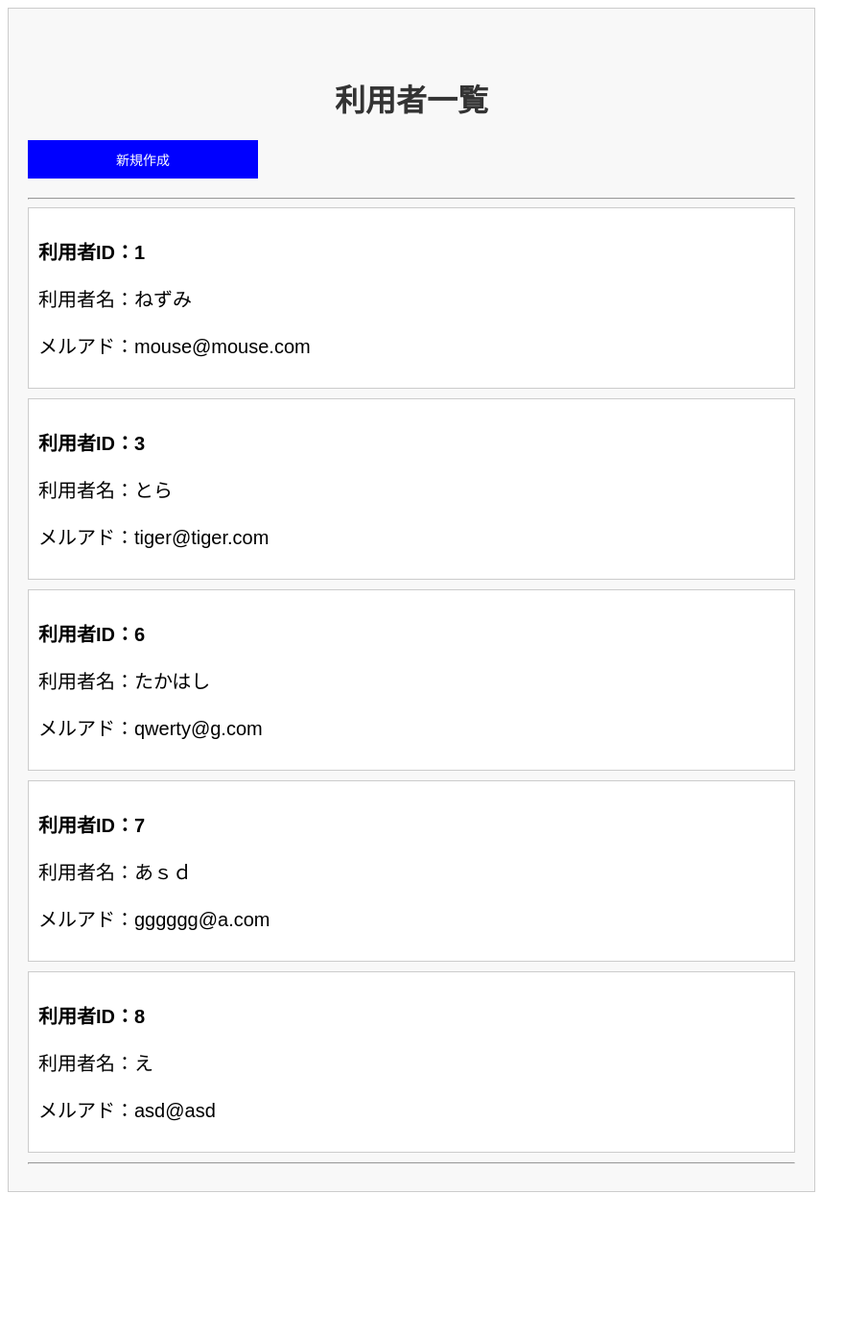
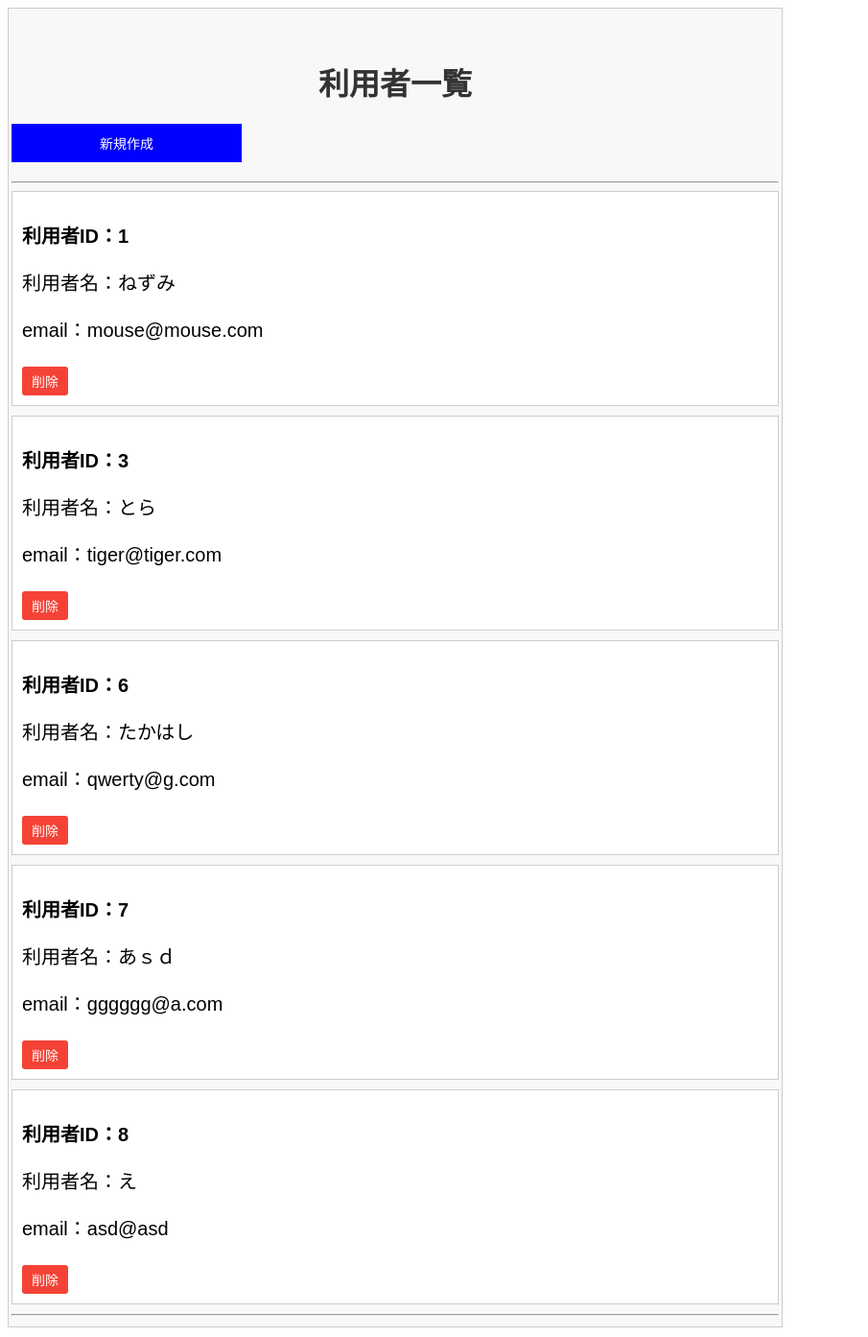
Before and after one commit to Namiki-Takahashi/library-app, a Flask app: template templates/users/list.html in a window 1280 px wide. Shown: the whole page at 96% size, without its empty margins (0-905 px from the left). Before the commit the page ends 1242 px from the top, so only its background shows below. Run offline with Flask 3, Linux system fonts and the light colour scheme; the template is opened without the code that fills it: values that come from a table or form of the project are taken from there, others are empty.

Commit message:
make delete button

```diff
--- a/app.py
+++ b/app.py
@@ -3,7 +3,7 @@ import os
 from flask import Flask, render_template, request, redirect, url_for
 from flask_sqlalchemy import SQLAlchemy
 from flask_migrate import Migrate
-
+from application.users.forms import UserForm
 from models import db, User
 
 # ==================================================
@@ -24,30 +24,42 @@ db.init_app(app)
 Migrate(app, db)
 
 # ==================================================
-# Flaskに対する設定
+# ユーザー
 # ==================================================
 # 一覧
-@app.route('/')
+@app.route('/users')
 def index():
     # ユーザー一覧を取得
     list_users = User.query.all()
     return render_template('users/list.html', list_users=list_users)
 
-@app.route('/new', methods=['GET', 'POST'])
+# 登録処理
+@app.route('/users/new', methods=['GET', 'POST'])
 def new_user():
+    form = UserForm(request.form)
     # POST
     if request.method == 'POST':
         # 入力取得
-        name = request.form['name']
-        email = request.form['email']
-        user = User(name = name, email = email )
+        name = form.name.data
+        email = form.email.data
+        user = User(name=name, email=email )
         # 登録
         db.session.add(user)
         db.session.commit()
         # 一覧へ
-        return redirect(url_for('new_user'))
+        return redirect(url_for('index'))
     # GET
-    return render_template('users/new.html')
+    return render_template('users/new.html', form=form)
+
+# 削除処理
+@app.route('/users/delete/<int:user_id>', methods=['POST'])
+def delete_user(user_id):
+    user = User.query.get(user_id)
+
+    db.session.delete(user)
+    db.session.commit()
+
+    return redirect(url_for('index'))
 
 
 # ==================================================
--- a/static/style.css
+++ b/static/style.css
@@ -5,7 +5,7 @@
     /* 最大幅を800pxに制限 */
     max-width: 800px;
     /* 上下左右に20pxのパディング (内側の余白) を設定 */
-    padding: 20px;
+    padding: 3px;
     /* フォントファミリー (文字の種類) をArialとsans-serifに設定 */
     font-family: Arial, sans-serif;
 }
@@ -131,3 +131,15 @@ p {
     /* 要素の全ての辺 (上、右、下、左) に対して、内側に10pxに設定 */
     margin: 10px;
 }
+
+/*削除ボタン*/
+.delete-button {
+    background-color: #f44336; /* 赤色 */
+    color: white;
+    border: none;
+    padding: 5px 10px;
+    border-radius: 3px;
+    cursor: pointer;
+    font-size: 14px;
+    margin-top: 5px;
+}
--- a/templates/users/list.html
+++ b/templates/users/list.html
@@ -25,7 +25,14 @@
                 <div>
                     <p><strong>利用者ID：{{ user.user_id }}</strong></p>
                     <p>利用者名：{{ user.name }}</p>
-                    <p>メルアド：{{ user.email }}</p>
+                    <p>email：{{ user.email }}</p>
+
+                    <!--削除ボタン-->
+                    <form action="{{ url_for('delete_user', user_id=user.user_id) }}" method="POST" style="display: inline;">
+                        <input type="submit" value="削除" class="delete-button" onclick="return confirm('本当に削除しますか？')">
+                    </form>
+
+                    </form>
                 </div>
             </li>
             {% endfor %}
```
Also changed, not shown: application/users/forms.py (added, +11 -0 lines), templates/users/new.html (+16 -5 lines), aplication/users/forms.py (deleted), application/users/views.py (renamed from aplication/users/views.py), data.sqlite.
